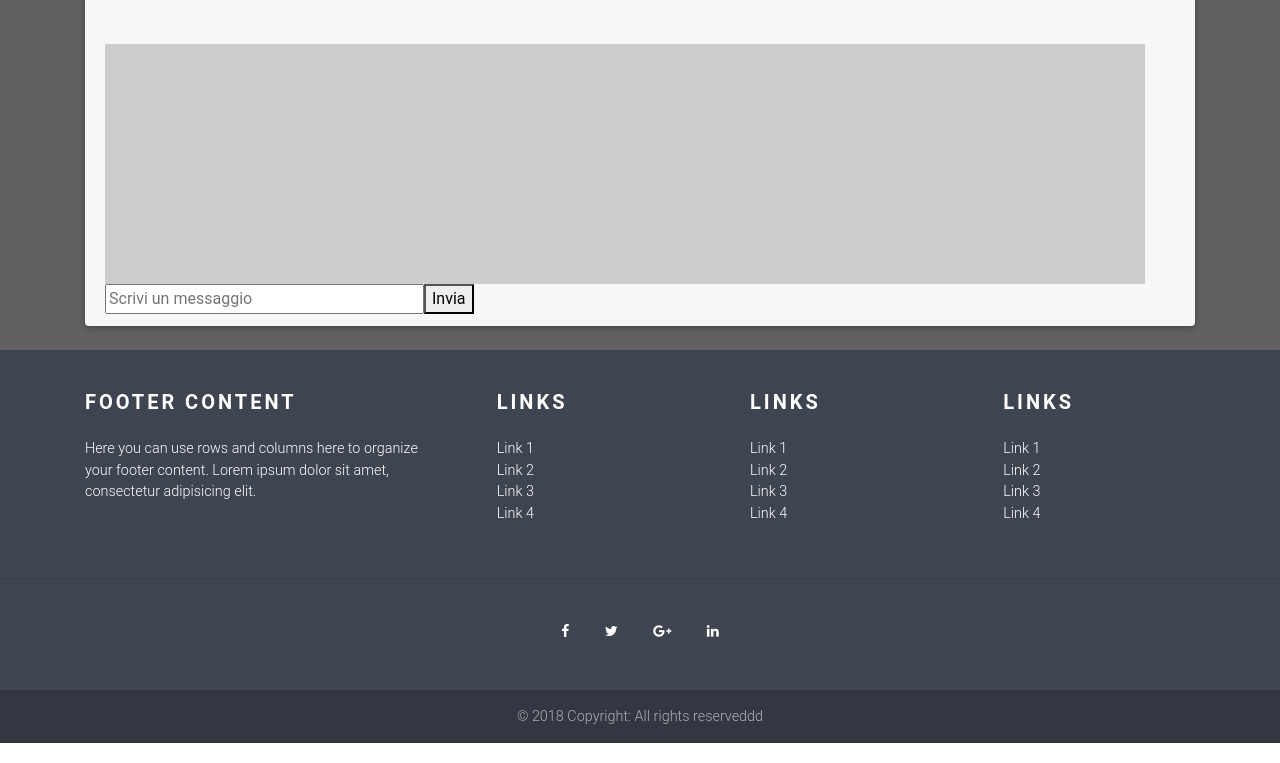
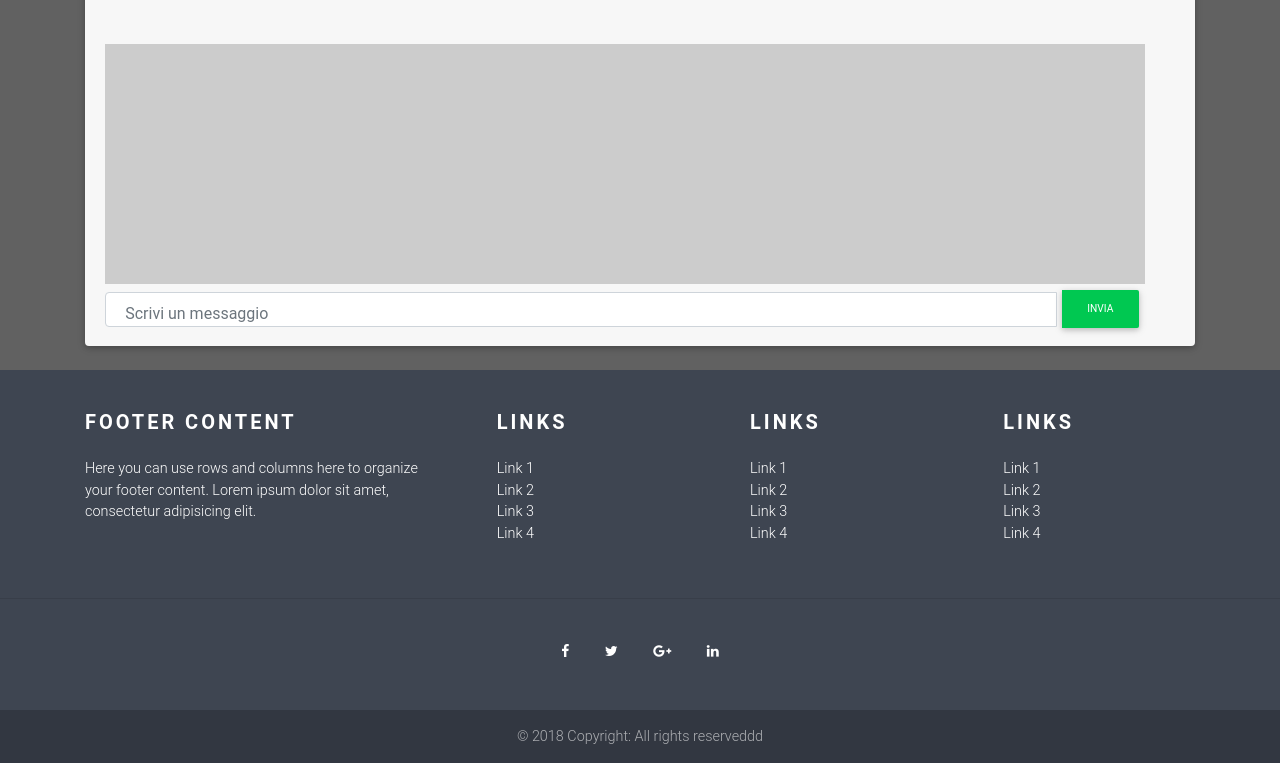
Before and after one commit to Bozzi96/SAW, a PHP site: page /view_ad.php in a window 1280 px wide. Shown: the part 722-1485 px from the top of the page. Run offline with PHP 8.4, Linux system fonts and the light colour scheme; data that the repository does not hold is empty; a stand-in replaces the project's code that opens the database connection; some libraries are stand-ins or nearby versions; some web fonts are replaced.

Commit message:
Styling chat
Nuovo stile per il box d'invio del messaggio.

```diff
--- a/css/view_ad.css
+++ b/css/view_ad.css
@@ -37,3 +37,8 @@ p.message_time {
     float: right;
     color: #aaa;
 }
+
+input#message {
+    height: 70%;
+    margin-top: .5em;
+}
--- a/pages/view_ad.php
+++ b/pages/view_ad.php
@@ -74,8 +74,12 @@
                     <div class="container" id="messages_container">
 
                     </div>
-                    <input type="text" id="message" maxlength="200" placeholder="Scrivi un messaggio" size="30">
-                    <button type="button" onclick="send_message(current_ad);">Invia</button>
+                    <div class="input-group">
+                        <input type="text" id="message" maxlength="200" class="form-control" placeholder="Scrivi un messaggio">
+                        <div class="input-group-append">
+                            <button class="btn btn-success btn-sm" type="button" onclick="send_message(current_ad);">Invia</button>
+                        </div>
+                    </div>
                 </div>
             </div>
         </div>
```
